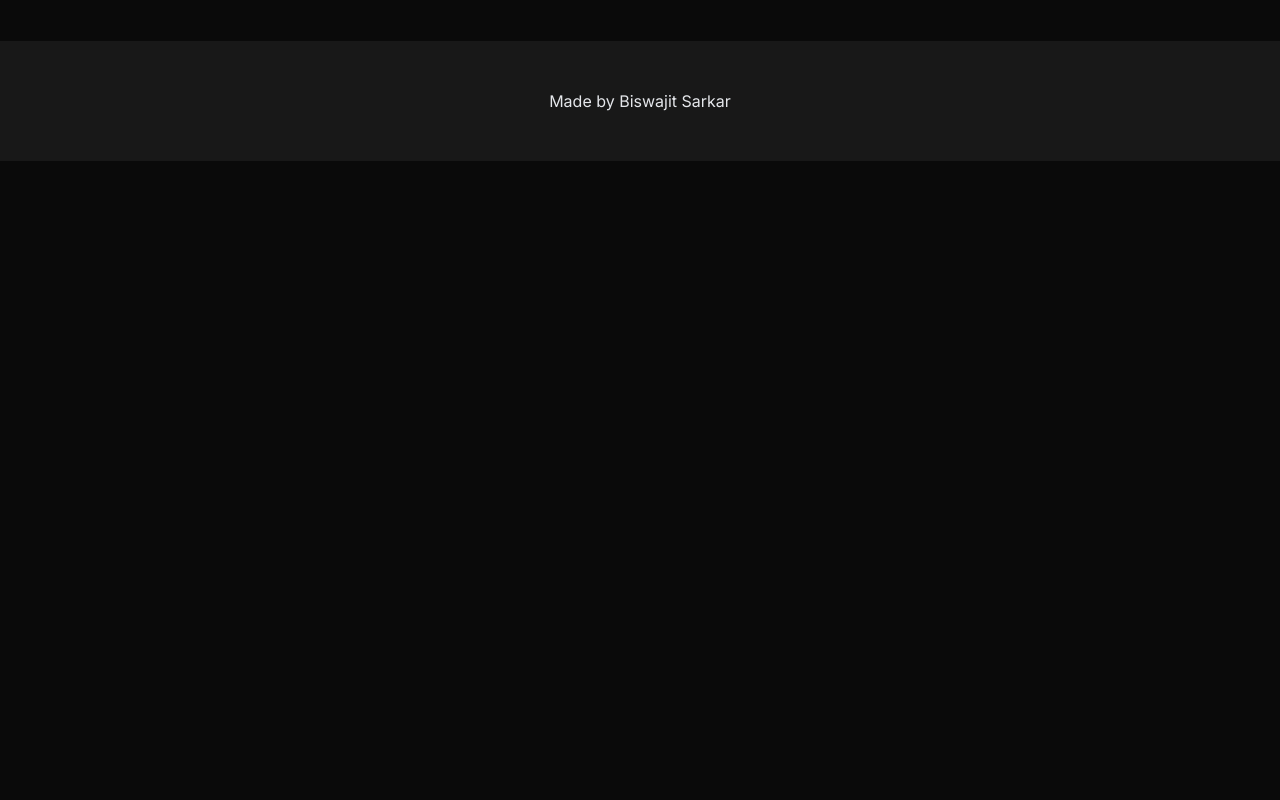
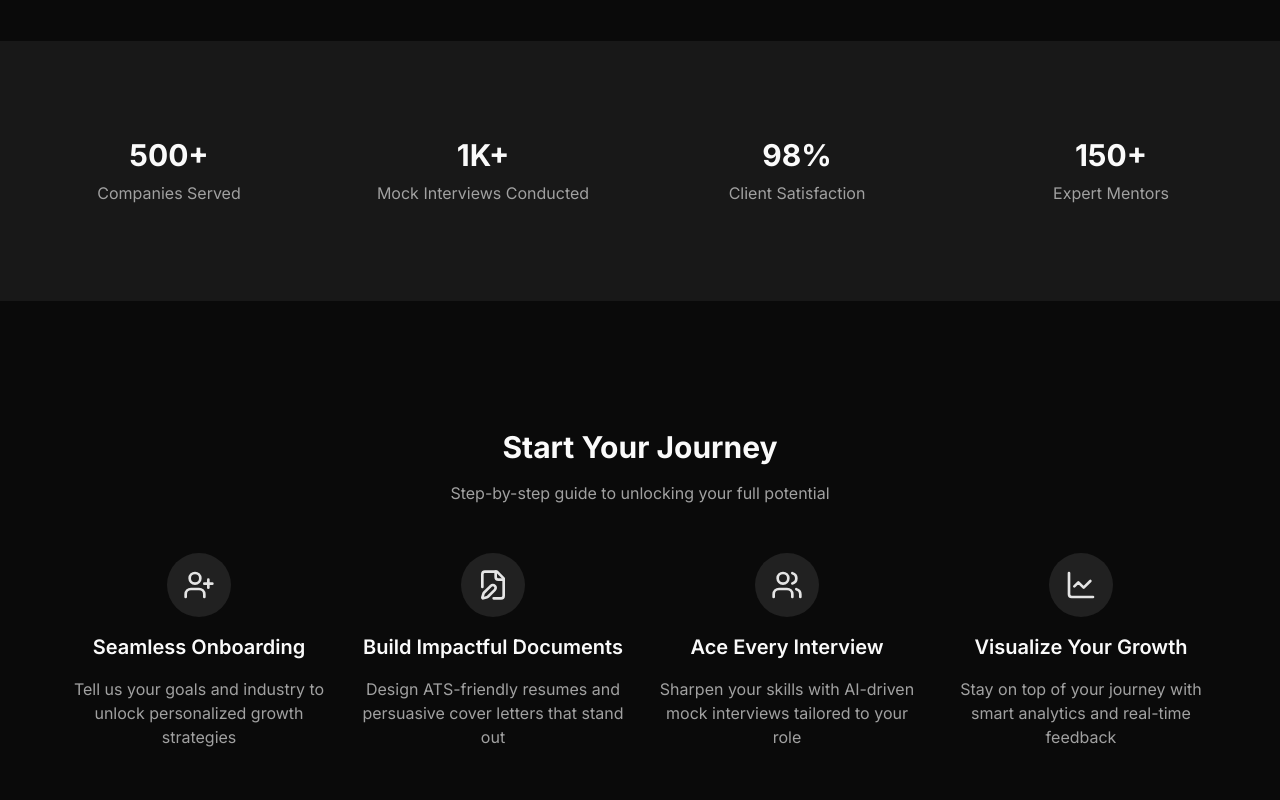
Before and after one commit to biswajit-sarkar-007/CoachMind-AI, a Next.js app: page / in a window 1280 px wide. Shown: the part 2120-2920 px from the top of the page. Before the commit the page ends 2281 px from the top, so only its background shows below. Built offline with nearby package versions, Linux system fonts and the light colour scheme; no server answers.

Commit message:
star your journey section add

```diff
--- a/app/page.tsx
+++ b/app/page.tsx
@@ -1,5 +1,7 @@
 import Features from '@/components/Features'
 import Hero from '@/components/Hero'
+import HowItWorks from '@/components/HowItWorks'
+import Stats from '@/components/Stats'
 import React from 'react'
 
 const Home = () => {
@@ -8,6 +10,8 @@
     <div className='grid-background'></div>
       <Hero/>
       <Features/>
+      <Stats/>
+      <HowItWorks/>
     </>
   )
 }
--- /dev/null
+++ b/components/HowItWorks.tsx
@@ -0,0 +1,60 @@
+import React from "react";
+
+import { UserPlus, FileEdit, Users, LineChart } from "lucide-react";
+
+type HowItWork = {
+  title: string;
+  description: string;
+  icon: React.ReactElement;
+};
+
+const howItWorks: HowItWork[] = [
+ {
+  title: "Seamless Onboarding",
+  description: "Tell us your goals and industry to unlock personalized growth strategies",
+  icon: <UserPlus className="w-8 h-8 text-primary" />,
+},
+{
+  title: "Build Impactful Documents",
+  description: "Design ATS-friendly resumes and persuasive cover letters that stand out",
+  icon: <FileEdit className="w-8 h-8 text-primary" />,
+},
+{
+  title: "Ace Every Interview",
+  description: "Sharpen your skills with AI-driven mock interviews tailored to your role",
+  icon: <Users className="w-8 h-8 text-primary" />,
+},
+{
+  title: "Visualize Your Growth",
+  description: "Stay on top of your journey with smart analytics and real-time feedback",
+  icon: <LineChart className="w-8 h-8 text-primary" />,
+}
+
+];
+
+const HowItWorks = () => {
+  return (
+    <section className="w-full py-12 md:py-24 lg:py-32 bg-background">
+      <div className="container mx-auto px-4 md:px-6 ">
+        <div className="text-center max-w-3xl mx-auto mb-12">
+          <h2 className="text-3xl font-bold mb-4"> Start Your Journey</h2>
+          <p className="text-muted-foreground">Step-by-step guide to unlocking your full potential</p>
+        </div>
+        <div className="grid grid-cols-1 md:grid-cols-2 lg:grid-cols-4 gap-6  max-w-6xl mx-auto">
+          {howItWorks.map((item: HowItWork, index: number) => {
+            return <div key={index} className="flex flex-col items-center text-center space-y-4">
+                <div className="w-16 h-16 rounded-full bg-primary/10 flex items-center justify-center">
+                {item.icon}
+
+                </div>
+                <h3 className="font-semibold text-xl">{item.title}</h3>
+                <p className="text-muted-foreground">{item.description}</p>
+            </div>;
+          })}
+        </div>
+      </div>
+    </section>
+  );
+};
+
+export default HowItWorks;
--- /dev/null
+++ b/components/Stats.tsx
@@ -0,0 +1,30 @@
+import React from "react";
+
+const Stats = () => {
+  return (
+    <section className="w-full py-12 md:py-24 bg-muted/50">
+      <div className="container mx-auto px-4 md:px-6">
+        <div className="grid grid-cols-1 md:grid-cols-2 lg:grid-cols-4 gap-6 mx-w-6xl mx-auto">
+          <div className="flex flex-col items-center justify-center space-y-2">
+            <h3 className="text-3xl font-bold">500+</h3>
+            <p className="text-muted-foreground">Companies Served</p>
+          </div>
+          <div className="flex flex-col items-center justify-center space-y-2">
+            <h3 className="text-3xl font-bold">1K+</h3>
+            <p className="text-muted-foreground">Mock Interviews Conducted</p>
+          </div>
+          <div className="flex flex-col items-center justify-center space-y-2">
+            <h3 className="text-3xl font-bold">98%</h3>
+            <p className="text-muted-foreground">Client Satisfaction</p>
+          </div>
+          <div className="flex flex-col items-center justify-center space-y-2">
+            <h3 className="text-3xl font-bold">150+</h3>
+            <p className="text-muted-foreground">Expert Mentors</p>
+          </div>
+        </div>
+      </div>
+    </section>
+  );
+};
+
+export default Stats;
```
